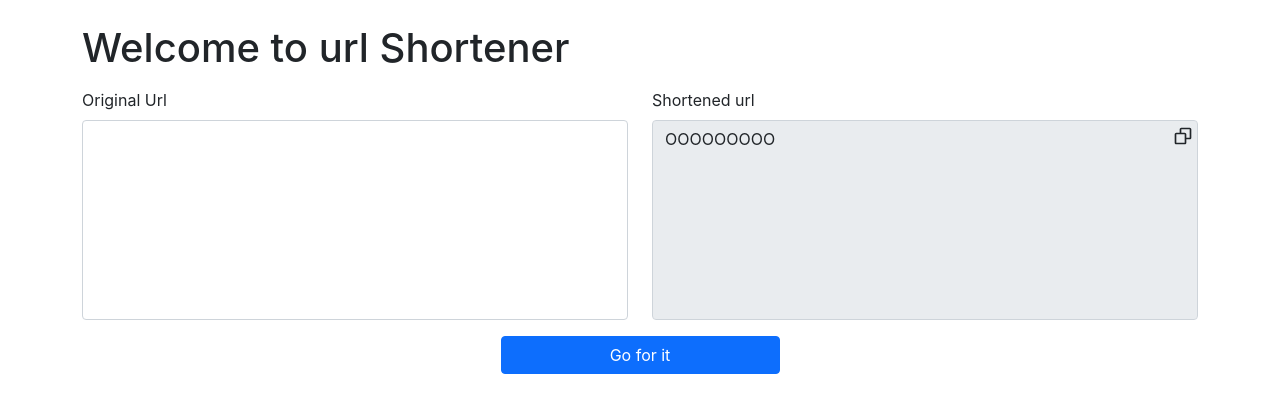
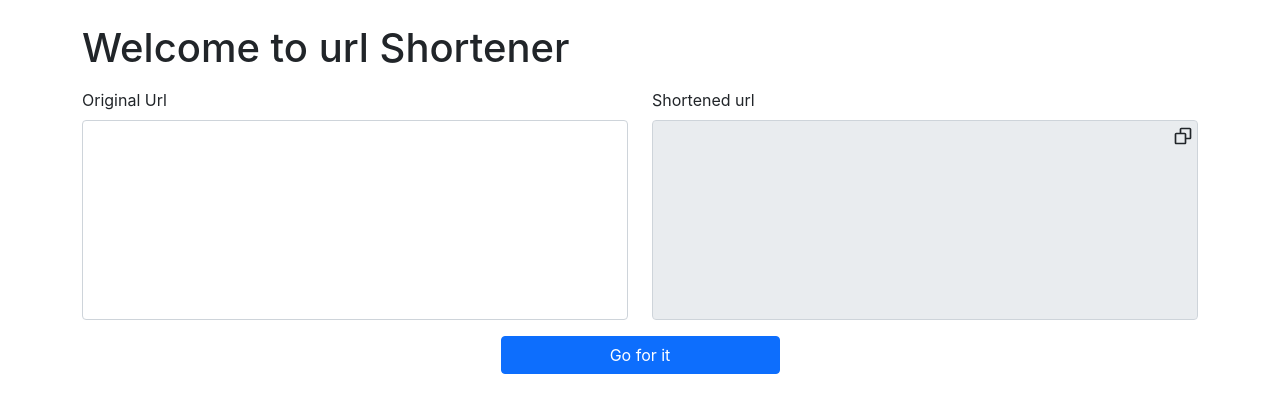
Before and after one commit to moyamoha/urlshortener, a React (Create React App) app in the folder client/: page / in a window 1280 px wide. Shown: the top 412 px of the page. Built offline with nearby package versions, Linux system fonts and the light colour scheme.

Commit message:
fix a typo

```diff
--- a/client/src/components/UrlForm.js
+++ b/client/src/components/UrlForm.js
@@ -5,7 +5,7 @@ import "./form.css";
 
 export default function UrlForm() {
 	const [url, setUrl] = useState("");
-	const [shortened, setShortened] = useState("OOOOOOOOO");
+	const [shortened, setShortened] = useState("");
 	const [copied, setCopied] = useState(false);
 
 	const handleSubmit = (e) => {
```
